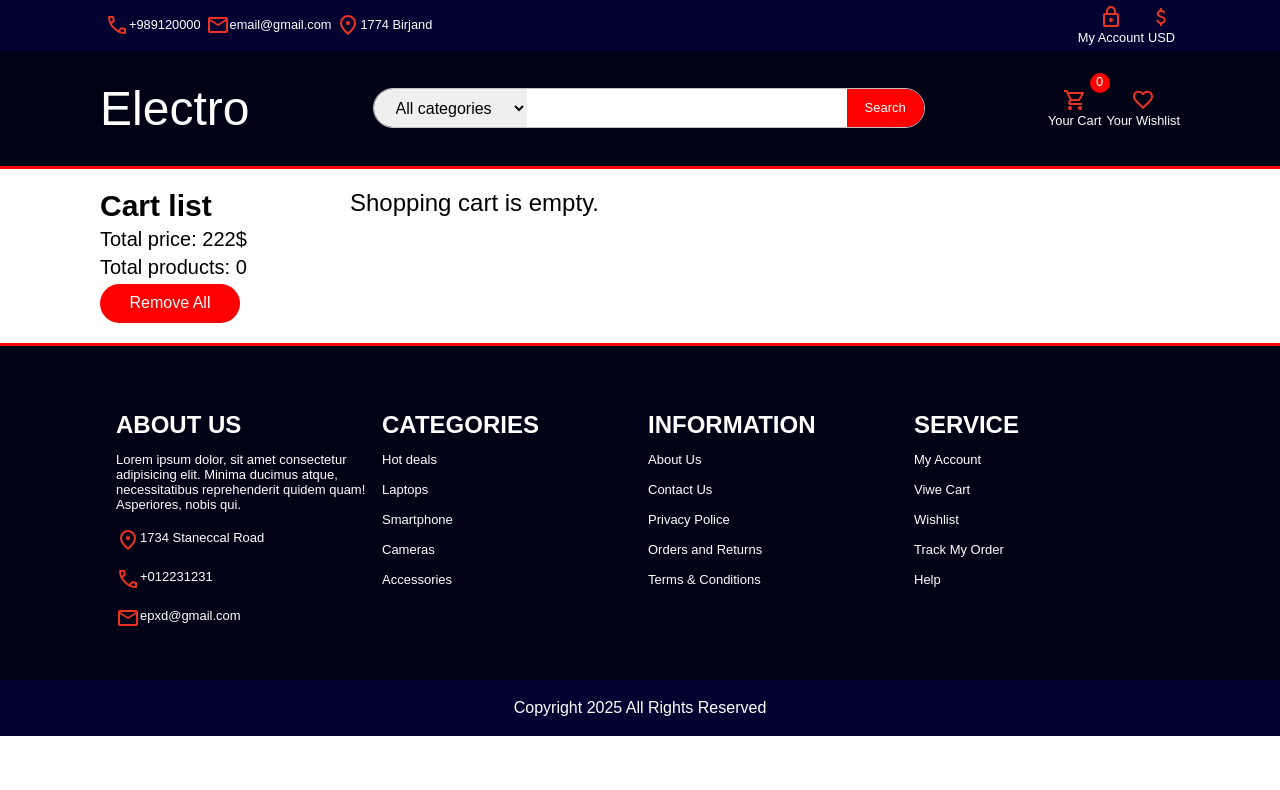
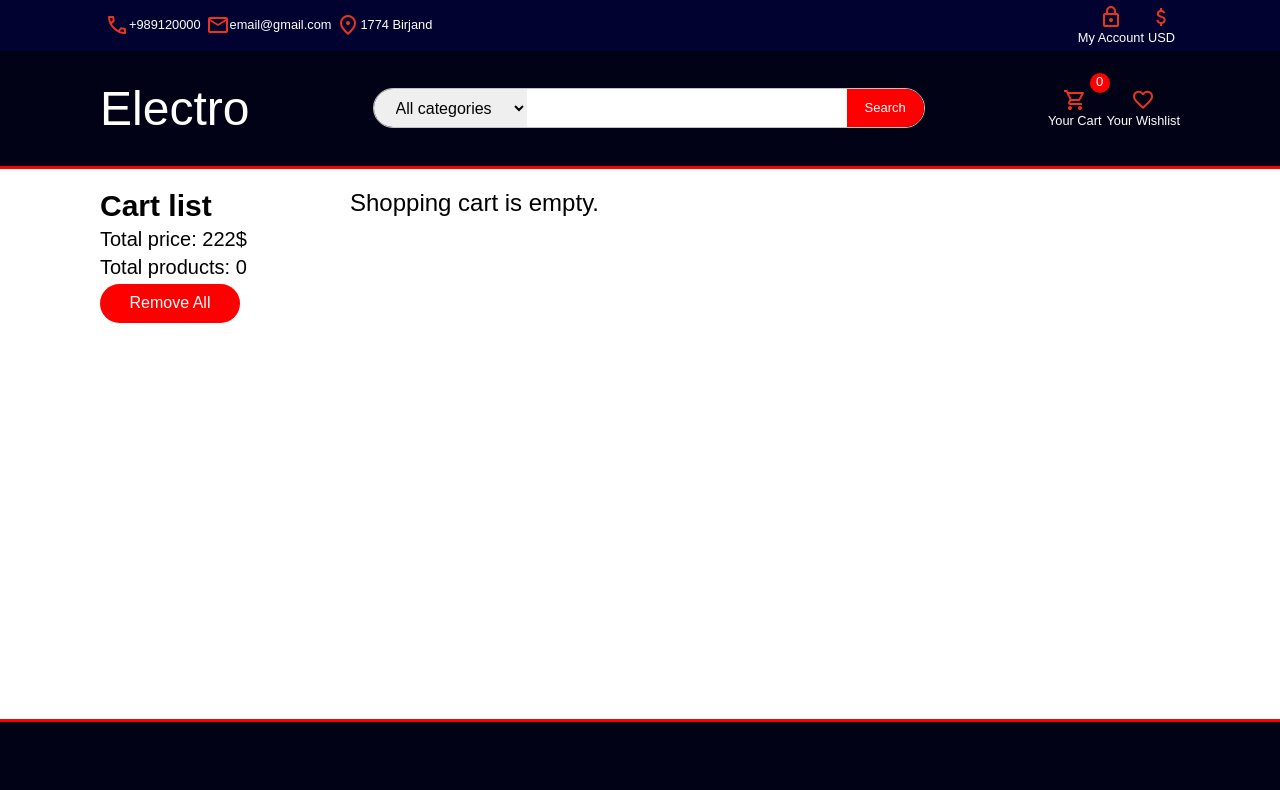
Before and after one commit to Erfanfooladii/ShopProjectReact, a React (Vite) app: page /cart in a window 1280 px wide. Shown: the top 790 px of the page. Built offline with nearby package versions, Linux system fonts and the light colour scheme.

Commit message:
styles: change styles and names file

```diff
--- a/src/Layouts/Header/Components/HeaderContent/style.css
+++ b/src/Layouts/Header/Components/HeaderContent/style.css
@@ -8,7 +8,9 @@
   justify-content: space-between;
   align-items: center;
 }
-
+.header__shop-title {
+  cursor: pointer;
+}
 .header__shop-name {
   font-size: x-large;
 }
--- a/src/Pages/CartPage/style.css
+++ b/src/Pages/CartPage/style.css
@@ -1,5 +1,6 @@
 .cart {
   padding: 20px 0;
+  min-height: 550px;
 }
 .cart__title {
   font-size: 30px;
--- a/src/Pages/Home/Components/ProductCard/index.jsx
+++ b/src/Pages/Home/Components/ProductCard/index.jsx
@@ -1,6 +1,6 @@
 import { useNavigate } from 'react-router-dom';
 import Stars from '../../../../Components/Stars';
-import './ProductCard.css';
+import './style.css';
 import PropTypes from 'prop-types';
 
 const ProductCard = ({
```
Also changed, not shown: src/Pages/Home/Components/ProductCard/style.css (renamed from src/Pages/Home/Components/ProductCard/ProductCard.css).
